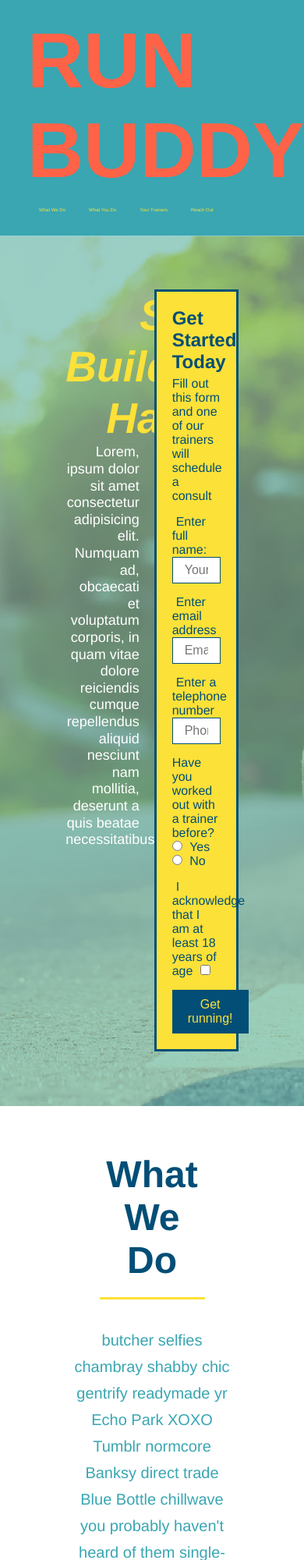
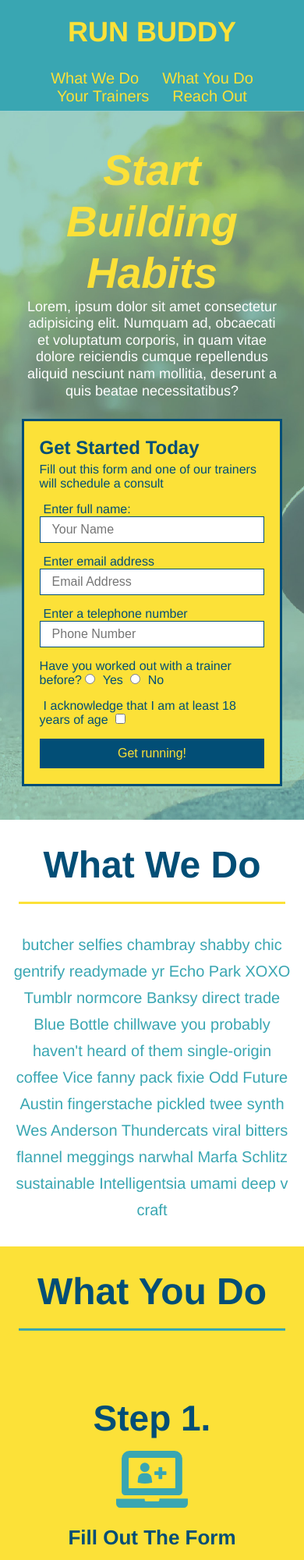
Before and after one commit to connorjlovette/run-buddy, a plain HTML site: page index.html in a window 390 px wide. Shown: the top 2000 px of the page at 78% size. Drawn offline with Linux system fonts and the light colour scheme.

Commit message:
mobile optimization 2

```diff
--- a/assets/css/style.css
+++ b/assets/css/style.css
@@ -365,19 +365,106 @@ section {
 }
 
 @media screen and (max-width: 980px) {
-    header h1 a {
-        color: tomato;
+    header {
+        padding-bottom: 0;
+        justify-content: center;
+    }
+
+    header h1 {
+        width: 100%;
+        text-align: center;
+    }
+
+    header nav ul {
+        margin-top: 20px;
+        width: 100%;
+        justify-content: center;
+    }
+
+    header nav ul li a {
+        font-size: 20px;
+    }
+
+    footer h2, footer div {
+        text-align: center;
+        width: 100%;
+    }
+
+    .hero-cta, .hero-form {
+        width: 100%;
+    }
+
+    .hero-cta {
+        text-align: center;
+    }
+
+    .section-title {
+        width: 80%;
+    }
+
+    .trainer {
+        flex: 0 70%;
+    }
+
+    .contact-info iframe {
+        flex: 1 100%;
     }
 }
 
 @media screen and (max-width: 768px) {
-    header h1 {
-        font-size: 80px;
+    section {
+        padding: 30px 15px;
+    }
+
+    .step h3 {
+        flex: 1, 100%;
+        text-align: center;
+    }
+
+    .step-info {
+        flex: 2 100%;
+        text-align: center;
+        justify-content: center;
+    }
+
+    .step-img {
+        flex: 0 32%;
+        margin-right: 0;
+        margin-top: 15px;
+        margin-bottom: 15px;
+    }
+
+    .step-text {
+        flex: 100%;
     }
 }
 
 @media screen and (max-width: 575px) {
-    header h1 {
-        font-size: 100px;
+    .hero-form button {
+        width: 100%;
+    }
+
+    .section-title {
+        width: 95%;
+    }
+
+    .intro p {
+        width: 100%;
+    }
+
+    .trainer {
+        flex: 0 100%;
+    }
+
+    .contact-info {
+        text-align: center;
+    }
+
+    .contact-info > * {
+        flex: 0 100%;
+    }
+
+    .contact-form {
+        order: 3;
     }
 }
```
